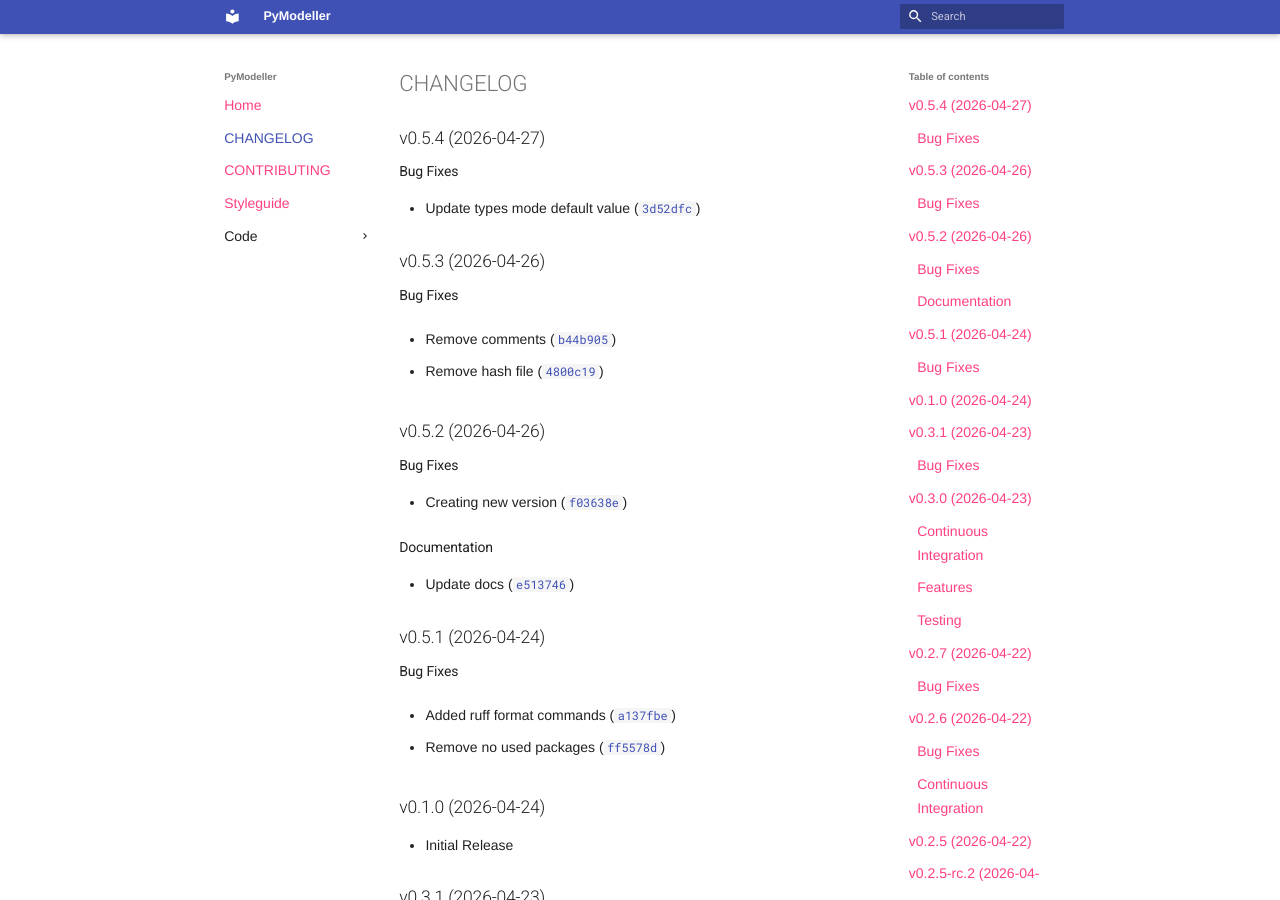
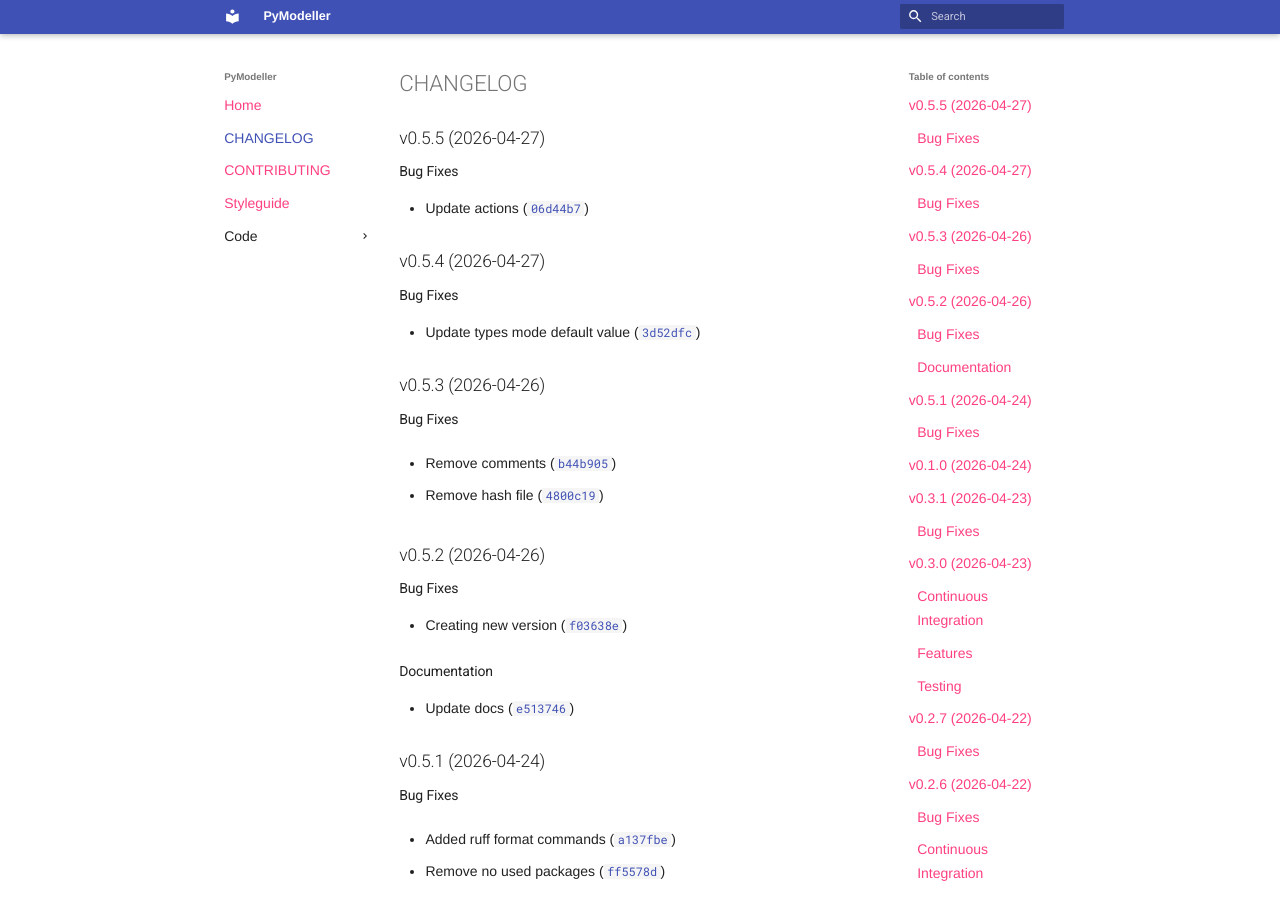
Before and after one commit to pymodeller/PyModeller, an MkDocs documentation site: the page built from docs/CHANGELOG.md, in a window 1280 px wide and 900 px high. Built offline with MkDocs 1.6.1 and Material for MkDocs 9.7.7, drawn with Linux system fonts in a browser that asks for light colours; nearby versions of some CDN libraries; library files that are not in the unit come from our copies; plug-ins that fetch from the network failed and are left out.

Commit message:
0.5.5
Automatically generated by python-semantic-release

```diff
--- a/docs/CHANGELOG.md
+++ b/docs/CHANGELOG.md
@@ -1,6 +1,14 @@
 # CHANGELOG
 
 <!-- version list -->
+
+## v0.5.5 (2026-04-27)
+
+### Bug Fixes
+
+- Update actions
+  ([`06d44b7`](https://github.com/pymodeller/PyModeller/commit/06d44b7d64135133fc56ef503b1623cc0541bc42))
+
 
 ## v0.5.4 (2026-04-27)
 
--- a/pyproject.toml
+++ b/pyproject.toml
@@ -1,6 +1,6 @@
 [project]
 name = "pymodeller"
-version = "0.5.4"
+version = "0.5.5"
 description = "A package that reads models from YAML and creates Pydantic models"
 readme = "README.md"
 license = { file = "LICENSE" }
--- a/src/pymodeller/__init__.py
+++ b/src/pymodeller/__init__.py
@@ -1 +1 @@
-__version__ = "0.5.4"
+__version__ = "0.5.5"
```
